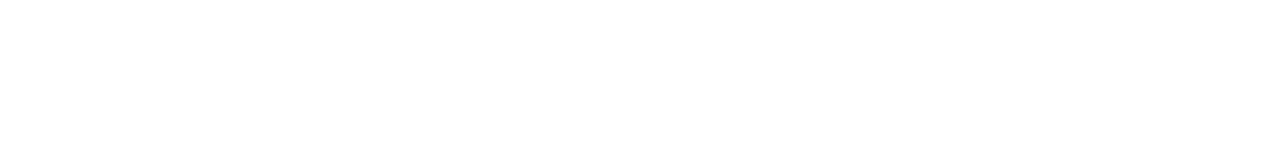
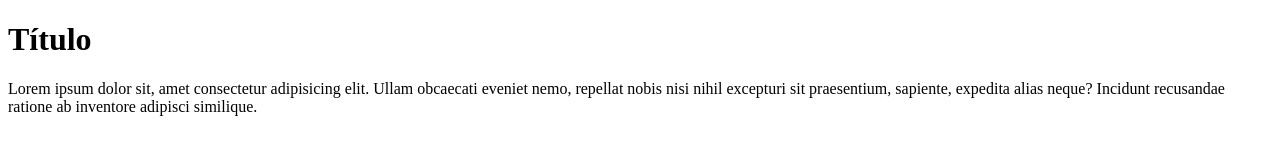
Before and after one commit to sopynscop/terminal, a plain HTML site: page index.html in a window 1280 px wide. Drawn offline with Linux system fonts and the light colour scheme.

Commit message:
primeiro parágrafo

```diff
--- a/index.html
+++ b/index.html
@@ -7,6 +7,7 @@
     <title>Git</title>
 </head>
 <body>
-
+    <h1>Título</h1>
+    <p>Lorem ipsum dolor sit, amet consectetur adipisicing elit. Ullam obcaecati eveniet nemo, repellat nobis nisi nihil excepturi sit praesentium, sapiente, expedita alias neque? Incidunt recusandae ratione ab inventore adipisci similique.</p>
 </body>
 </html>
```
